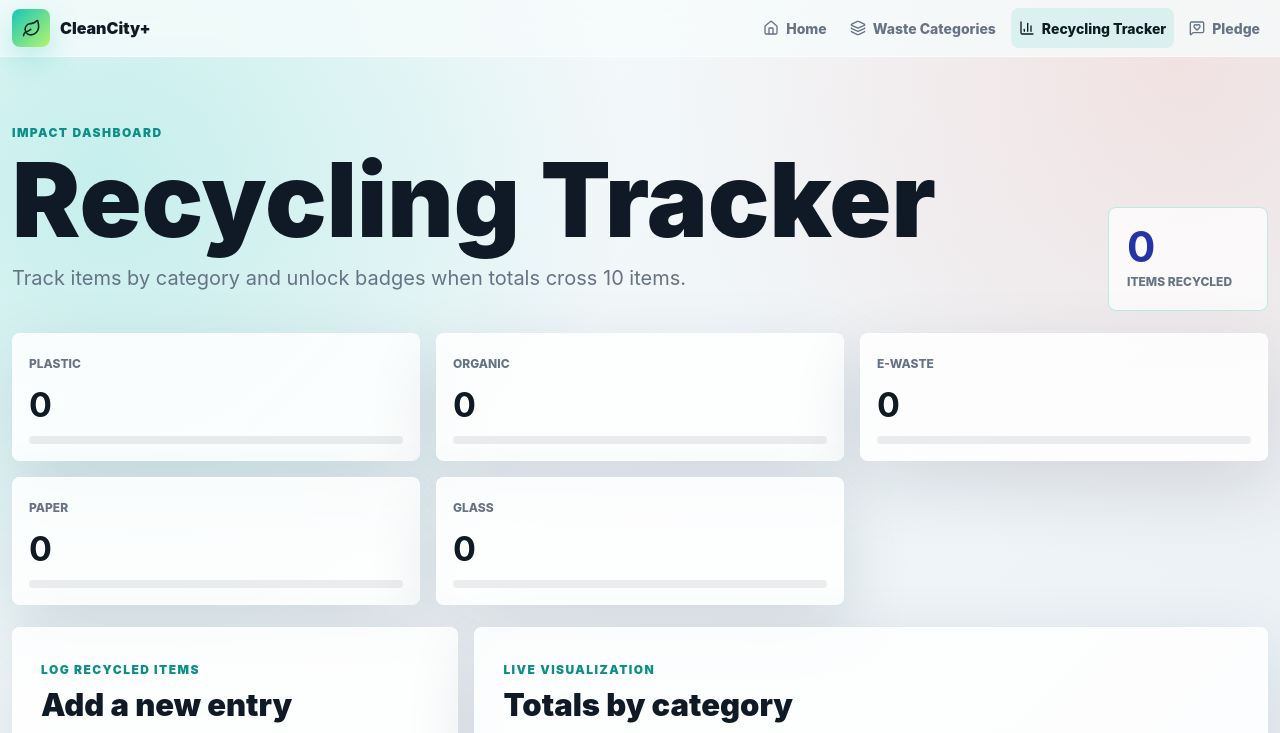
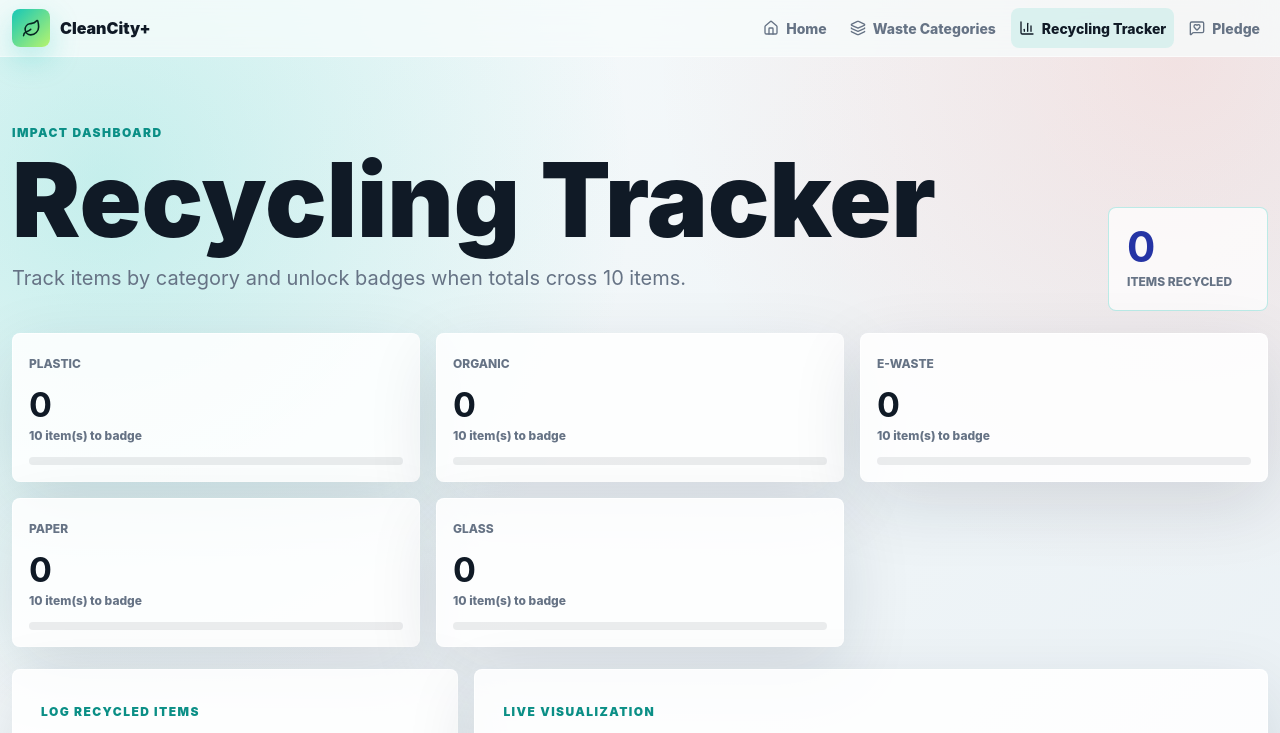
Before and after one commit to ezekielbroni15/cleancity-plus, a Next.js app: page /recycling-tracker in a window 1280 px wide. Shown: the top 733 px of the page. Built offline with nearby package versions, Linux system fonts and the light colour scheme.

Commit message:
Clarify badge progress states

```diff
--- a/src/app/globals.css
+++ b/src/app/globals.css
@@ -411,9 +411,18 @@ textarea:focus-visible,
 
 .summary-card strong {
   display: block;
-  margin: 14px 0;
+  margin: 14px 0 5px;
   font-size: 34px;
   line-height: 1;
+}
+
+.summary-card small {
+  display: block;
+  min-height: 18px;
+  margin-bottom: 12px;
+  color: var(--muted);
+  font-size: 12px;
+  font-weight: 850;
 }
 
 .progress-track {
--- a/src/app/recycling-tracker/page.js
+++ b/src/app/recycling-tracker/page.js
@@ -56,6 +56,7 @@ export default function RecyclingTrackerPage() {
               {item.total >= 10 && <Badge label="10+ earned" />}
               <span>{item.category}</span>
               <strong>{item.total}</strong>
+              <small>{item.total >= 10 ? "Badge unlocked" : `${10 - item.total} item(s) to badge`}</small>
               <div className="progress-track">
                 <span style={{ width: `${Math.min((item.total / 10) * 100, 100)}%` }} />
               </div>
```
